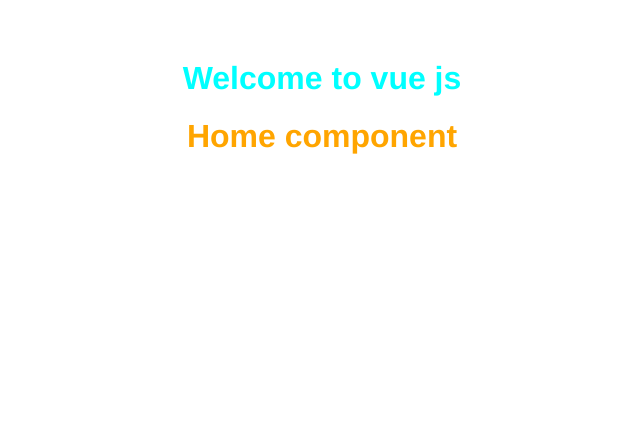
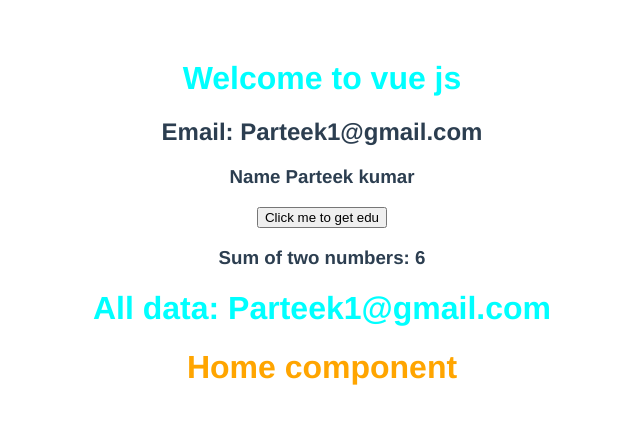
Before and after one commit to parteek2813/VueJs, a Vue app: page / in a window 1280 px wide. Shown: the top 424 px of the page, without its empty margins (318-958 px from the left). Built offline with nearby package versions, Linux system fonts and the light colour scheme.

Commit message:
Methods in params

```diff
--- a/src/components/HelloWorld.vue
+++ b/src/components/HelloWorld.vue
@@ -1,6 +1,11 @@
 <template>
   <div class="hello">
     <h1>{{ msg }}</h1>
+    <h2>Email: {{ email }}</h2>
+    <h3>Name {{ getName() }}</h3>
+    <button @click="getEducation">Click me to get edu</button>
+    <h3>Sum of two numbers: {{ calculateSum(1, 5) }}</h3>
+    <h1>All data: {{ getData().email }}</h1>
   </div>
 </template>
 
@@ -9,6 +14,30 @@
   name: "HelloWorld",
   props: {
     msg: String,
+  },
+  data() {
+    return {
+      email: "Parteek1@gmail.com",
+      getName: function () {
+        return "Parteek kumar";
+      },
+    };
+  },
+
+  methods: {
+    getEducation() {
+      console.log("From education");
+      return "Btech";
+    },
+    calculateSum(num1, num2) {
+      return num1 + num2;
+    },
+    getData() {
+      return {
+        name: "Parteek",
+        email: this.email,
+      };
+    },
   },
 };
 </script>
```
